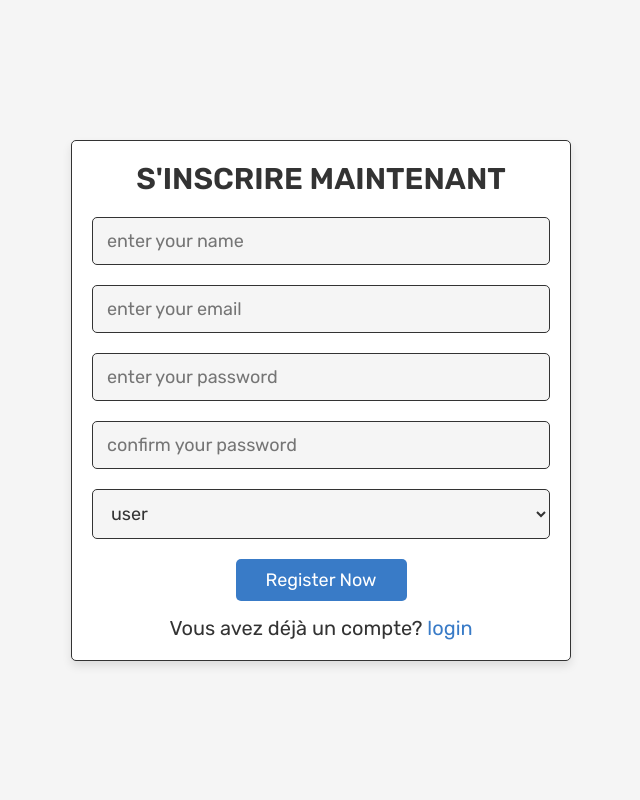
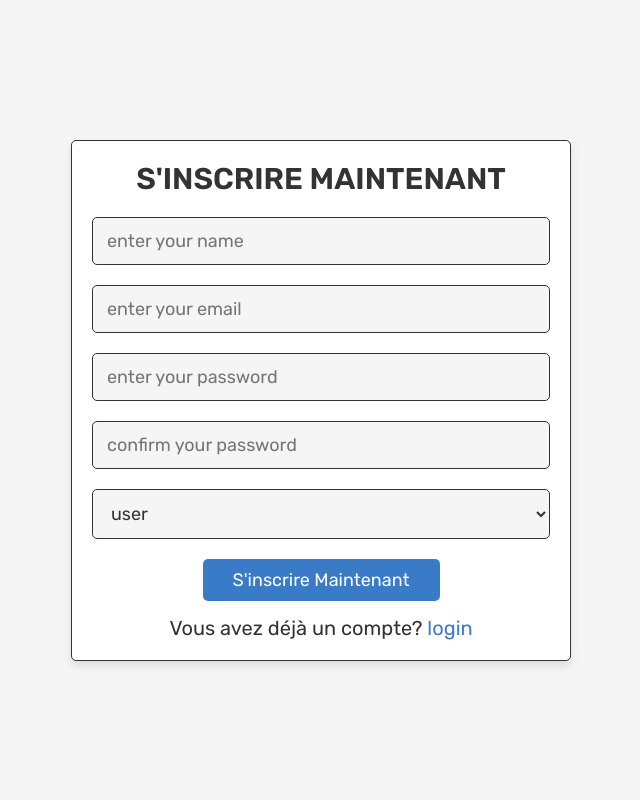
Before and after one commit to K1roo/E5Shop_Dicoland, a PHP site: page /register.php in a window 1280 px wide. Shown: the whole page, without its empty margins (319-959 px from the left). Run offline with PHP 8.4, Linux system fonts and the light colour scheme.

Commit message:
Feat(reg): some fixes / cleanup code

```diff
--- a/register.php
+++ b/register.php
@@ -71,7 +71,7 @@ if(isset($message)){
       <select name="user_type" class="box">
          <option value="user">user</option>
       </select>
-      <input type="submit" name="submit" value="register now" class="btn">
+      <input type="submit" name="submit" value="S'inscrire maintenant" class="btn">
       <p>
 Vous avez déjà un compte? <a href="login.php">login</a></p>
    </form>
```
